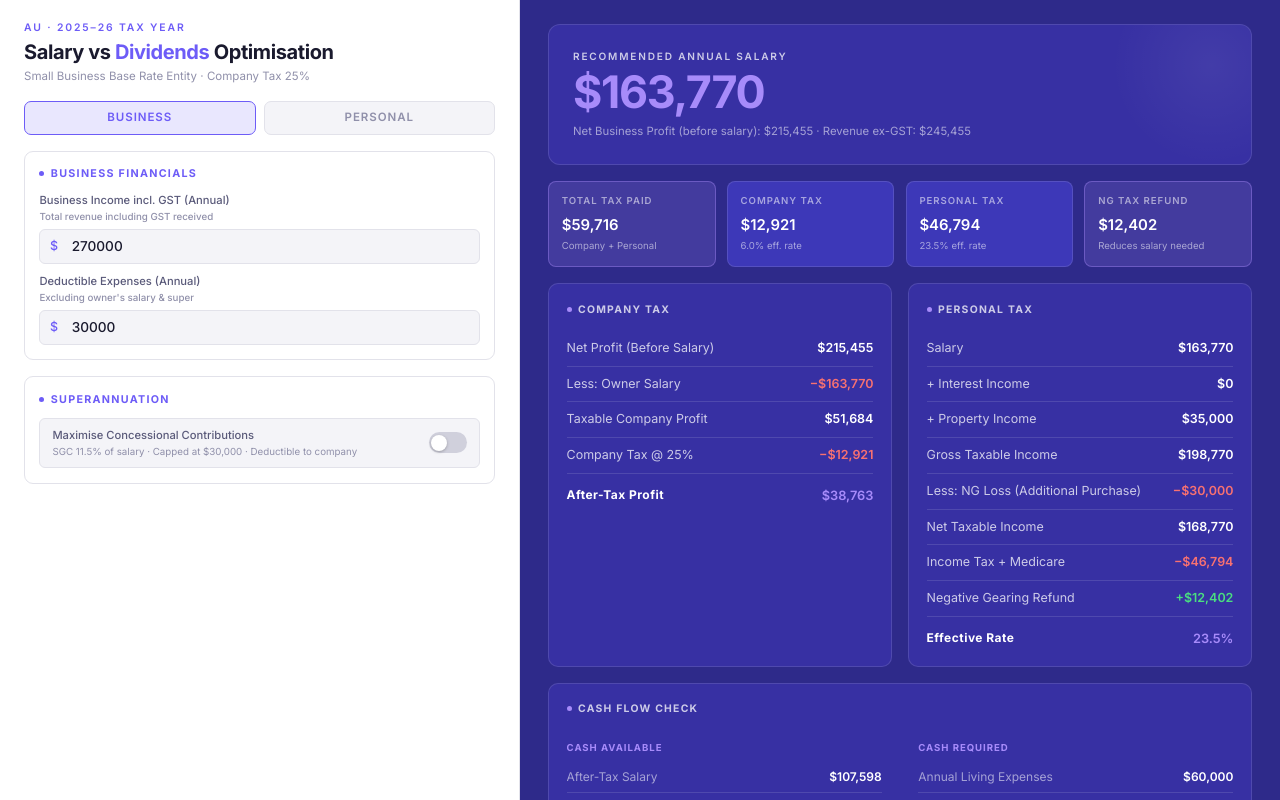
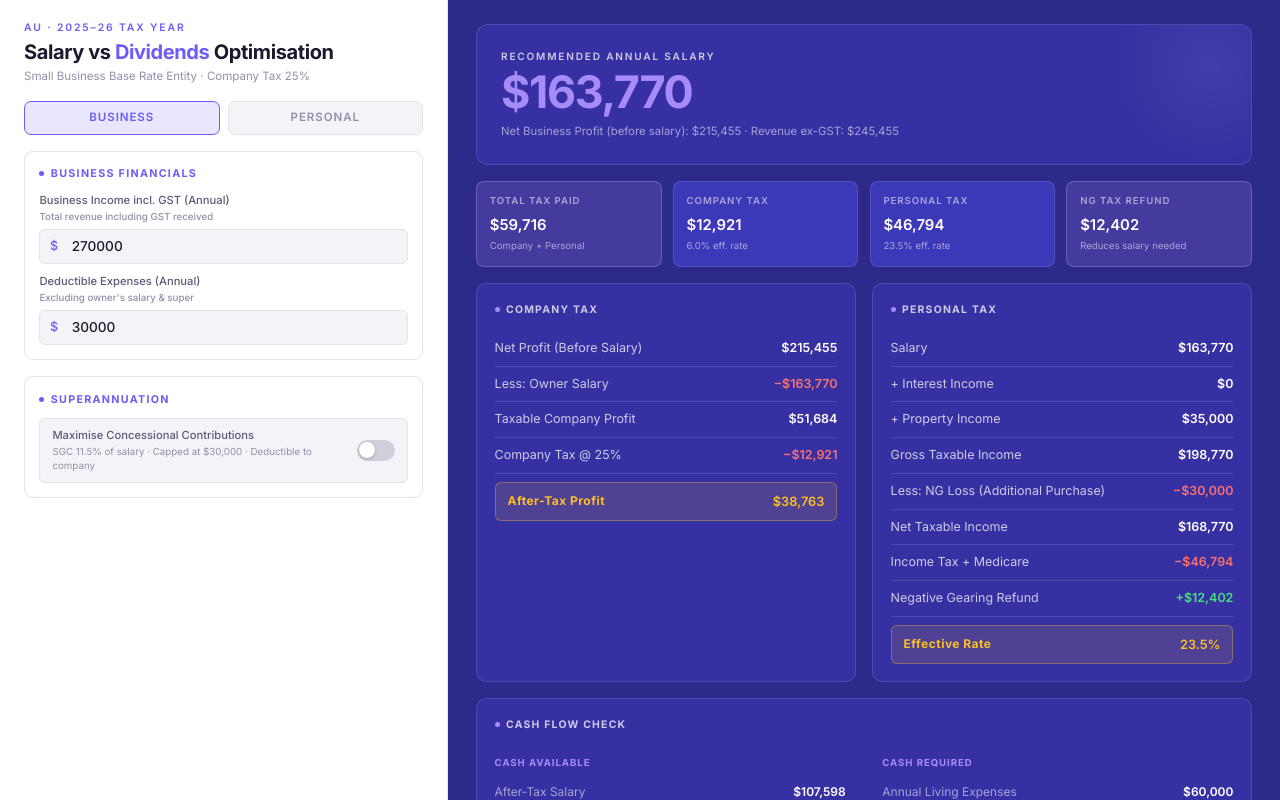
Before and after one commit to u1165139/sal-planner, a React (Vite) app: page / in a window 1280 px wide. Shown: the top 800 px of the page. Built offline with nearby package versions, Linux system fonts and the light colour scheme.

Commit message:
update styles in index.css; adjust grid layout and enhance tax total appearance; add .netlify to .gitignore

```diff
--- a/src/index.css
+++ b/src/index.css
@@ -48,7 +48,7 @@ body {
 /* ── Two-panel shell ── */
 .app-shell {
   display: grid;
-  grid-template-columns: 520px 1fr;
+  grid-template-columns: 35% 1fr;
   min-height: 100vh;
 }
 @media (max-width: 960px) {
@@ -291,17 +291,20 @@ body {
 .tax-row-value { color: var(--panel-text); font-weight: 600; }
 .tax-row-value.negative { color: #f87171; }
 .tax-row-value.positive { color: #4ade80; }
-.tax-row-value.gold { color: #a78bfa; }
+.tax-row-value.gold { color: #fbbf24; }
 .tax-total {
   display: flex;
   align-items: center;
   justify-content: space-between;
-  padding: 0.6rem 0 0;
-  margin-top: 0.15rem;
+  padding: 0.55rem 0.75rem;
+  margin-top: 0.5rem;
   font-size: 0.8rem;
   font-weight: 600;
+  background: rgba(251, 191, 36, 0.12);
+  border: 1px solid rgba(251, 191, 36, 0.35);
+  border-radius: 6px;
 }
-.tax-total-label { color: var(--panel-text); font-weight: 700; font-size: 0.75rem; letter-spacing: 0.04em; }
+.tax-total-label { color: #fbbf24; font-weight: 700; font-size: 0.75rem; letter-spacing: 0.04em; }
 
 /* ── Metric grid ── */
 .metric-card {
```
Also changed, not shown: 1 other file (tests, documents, lock files or other folders).
